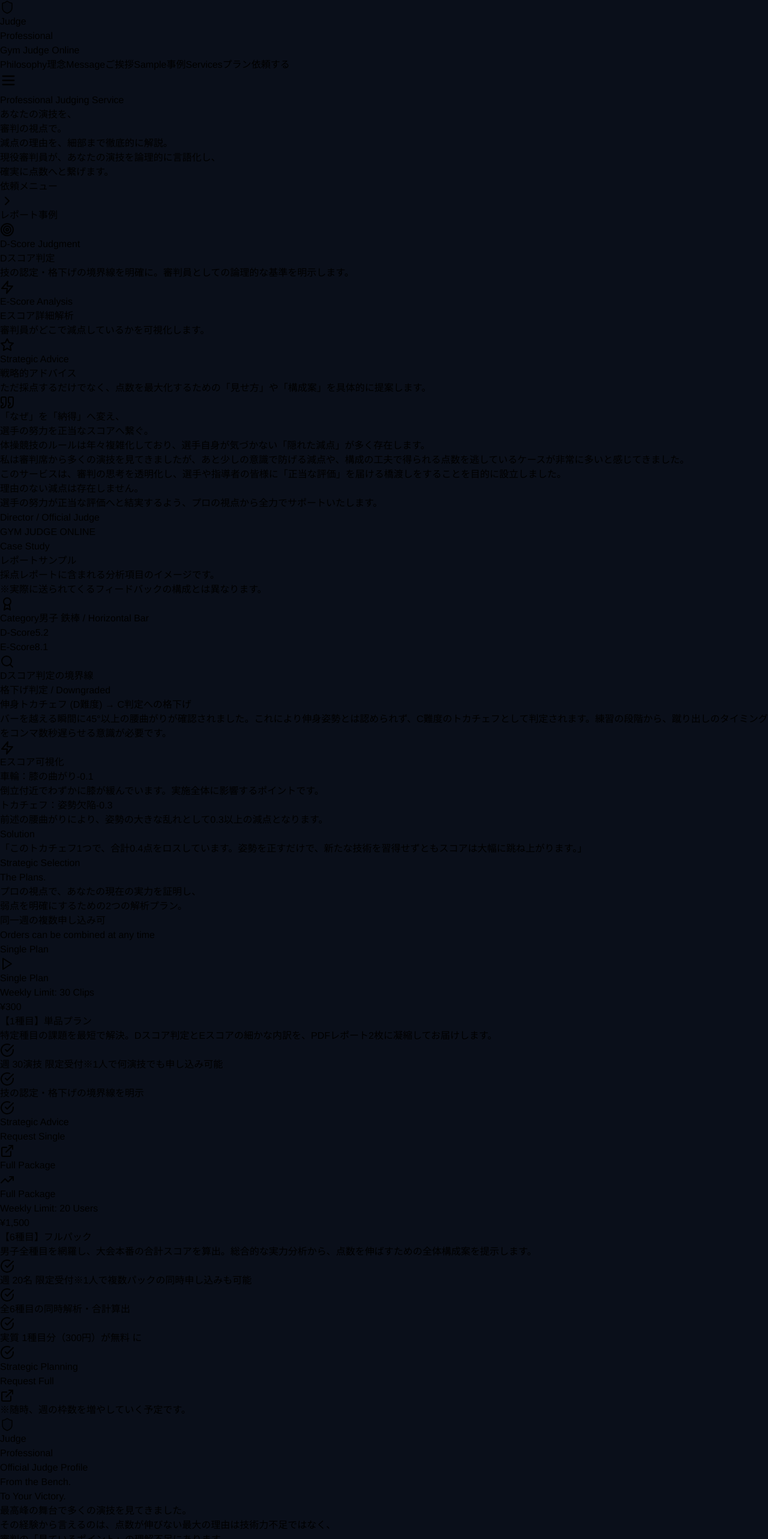
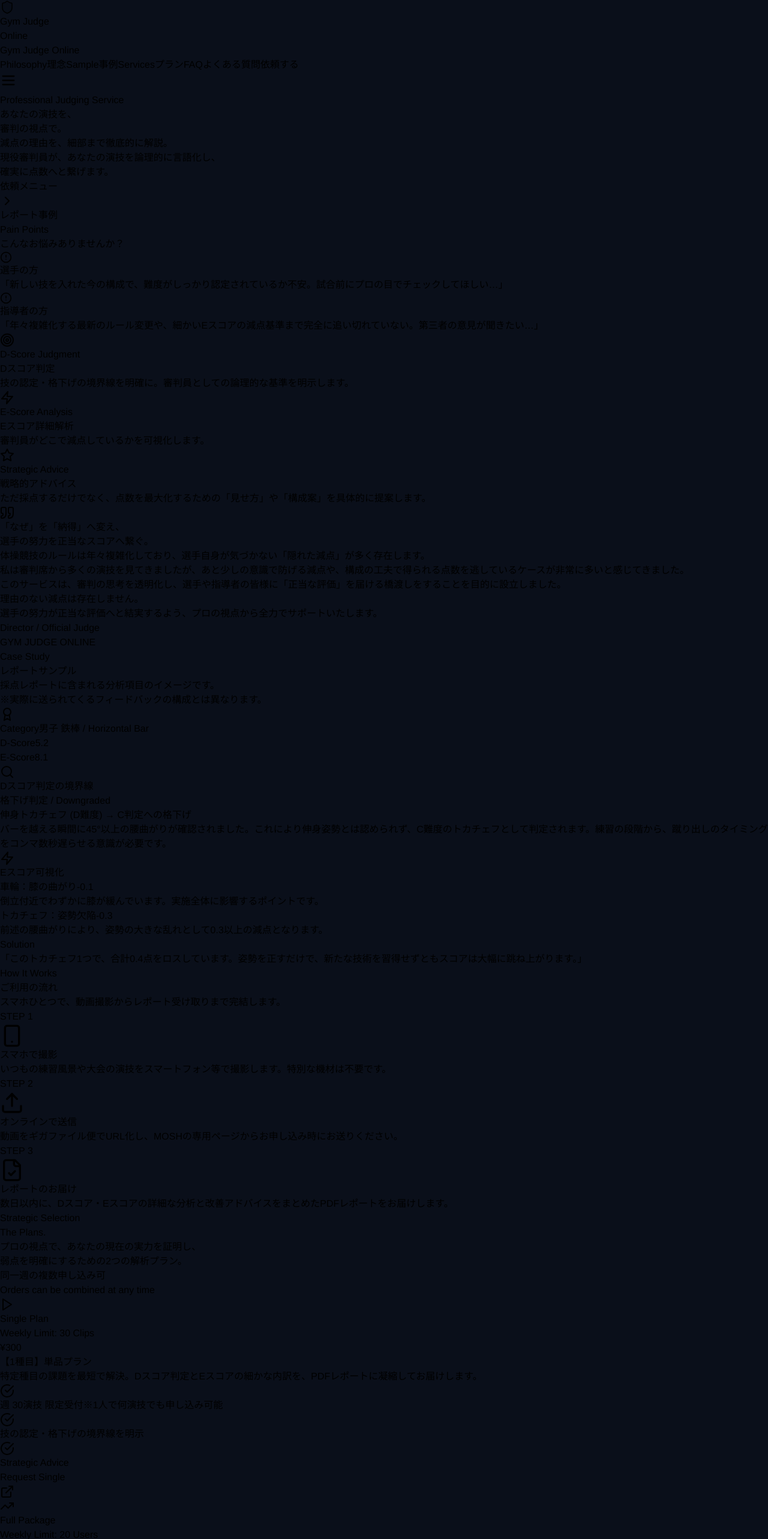
Before and after one commit to GYMJYADGEONLINE/gym-judge-online, a React (Vite) app: page / in a window 1280 px wide. Shown: the top 2566 px of the page at 60% size. Built offline with nearby package versions, Linux system fonts and the light colour scheme.

Commit message:
Update App.jsx

```diff
--- a/src/App.jsx
+++ b/src/App.jsx
@@ -1,13 +1,15 @@
 import React, { useState, useEffect } from 'react';
 import {
-  Menu, X, Award, CheckCircle, Send, Play,
-  FileText, TrendingUp, Mail, ChevronRight,
-  ExternalLink, Star, Target, Zap, Shield, Search, Quote
+  Menu, X, Award, CheckCircle, Play,
+  TrendingUp, Mail, ChevronRight,
+  ExternalLink, Star, Target, Zap, Shield, Search, Quote,
+  AlertCircle, Smartphone, Upload, FileCheck, HelpCircle
 } from 'lucide-react';
 
-// ロゴコンポーネント
-const Logo = ({ size = "normal" }) => {
+// ロゴコンポーネント（アニメーション付きリッチデザイン版）
+const Logo = ({ size = "normal", theme = "dark" }) => {
   const isLarge = size === "large";
+  const textColor = theme === "dark" ? "text-white" : "text-slate-900";
 
   return (
     <div className={`flex items-center gap-3 group cursor-pointer ${isLarge ? "flex-col scale-110 md:scale-125" : ""}`}>
@@ -37,17 +39,17 @@ const Logo = ({ size = "normal" }) => {
       {/* テキスト部分 */}
       <div className={`flex flex-col ${isLarge ? "items-center mt-8" : "items-start"}`}>
         <div className="flex items-baseline gap-1">
-          <span className={`font-serif tracking-[0.15em] leading-none text-white ${isLarge ? "text-5xl" : "text-xl"} uppercase drop-shadow-md`}>Judge</span>
+          <span className={`font-serif tracking-[0.15em] leading-none ${textColor} ${isLarge ? "text-4xl" : "text-lg"} uppercase drop-shadow-md whitespace-nowrap`}>Gym Judge</span>
         </div>
 
         {/* 装飾的なアンダーライン */}
-        <div className={`flex items-center gap-1.5 my-1.5 ${isLarge ? "w-36" : "w-14"}`}>
+        <div className={`flex items-center gap-1.5 my-1.5 ${isLarge ? "w-52" : "w-24"}`}>
           <div className="h-px bg-gradient-to-r from-transparent via-amber-500 to-transparent flex-grow"></div>
           <div className={`${isLarge ? "w-1.5 h-1.5" : "w-[3px] h-[3px]"} rotate-45 bg-amber-500`}></div>
           <div className="h-px bg-gradient-to-r from-amber-500 via-amber-500 to-transparent flex-grow"></div>
         </div>
 
-        <span className={`font-sans font-black tracking-[0.3em] text-amber-500/90 uppercase ${isLarge ? "text-[11px]" : "text-[6px]"}`}>Professional</span>
+        <span className={`font-sans font-black tracking-[0.3em] text-amber-500/90 uppercase ${isLarge ? "text-[12px]" : "text-[7px]"}`}>Online</span>
       </div>
     </div>
   );
@@ -59,11 +61,7 @@ const App = () => {
 
   useEffect(() => {
     if (typeof window === 'undefined') return;
-
-    const handleScroll = () => {
-      setScrolled(window.scrollY > 50);
-    };
-
+    const handleScroll = () => setScrolled(window.scrollY > 50);
     window.addEventListener('scroll', handleScroll, { passive: true });
     return () => window.removeEventListener('scroll', handleScroll);
   }, []);
@@ -75,11 +73,7 @@ const App = () => {
       const headerOffset = 100;
       const elementPosition = element.getBoundingClientRect().top;
       const offsetPosition = elementPosition + window.pageYOffset - headerOffset;
-
-      window.scrollTo({
-        top: offsetPosition,
-        behavior: "smooth"
-      });
+      window.scrollTo({ top: offsetPosition, behavior: "smooth" });
     }
     setIsMenuOpen(false);
   };
@@ -93,9 +87,9 @@ const App = () => {
 
   const navItems = [
     { name: 'Philosophy', label: '理念', id: 'philosophy' },
-    { name: 'Message', label: 'ご挨拶', id: 'message' },
     { name: 'Sample', label: '事例', id: 'sample' },
     { name: 'Services', label: 'プラン', id: 'services' },
+    { name: 'FAQ', label: 'よくある質問', id: 'faq' },
   ];
 
   return (
@@ -132,7 +126,7 @@ const App = () => {
             </a>
           </div>
 
-          <button onClick={() => setIsMenuOpen(!isMenuOpen)} className="md:hidden p-2 text-white" aria-label="メニュー">
+          <button onClick={() => setIsMenuOpen(!isMenuOpen)} className="md:hidden p-2 text-white">
             {isMenuOpen ? <X size={28} /> : <Menu size={28} />}
           </button>
         </div>
@@ -204,8 +198,43 @@ const App = () => {
         </div>
       </section>
 
+      {/* --- Pain Points (お悩み共感) --- */}
+      <section className="py-20 relative bg-[#0a0f1a] border-y border-white/5">
+        <div className="max-w-7xl mx-auto px-6 lg:px-12">
+          <div className="text-center mb-16">
+            <span className="text-amber-500 font-black tracking-[0.5em] text-[10px] md:text-xs uppercase block mb-4 leading-none">Pain Points</span>
+            <h2 className="text-3xl md:text-4xl font-black italic uppercase tracking-tighter leading-[1.35] text-white">こんなお悩みありませんか？</h2>
+          </div>
+
+          <div className="grid grid-cols-1 md:grid-cols-2 gap-8 max-w-4xl mx-auto">
+            {/* 選手の悩み */}
+            <div className="bg-slate-900/50 p-8 rounded-[32px] border border-slate-800 relative overflow-hidden group">
+              <div className="absolute top-0 left-0 w-1 h-full bg-blue-500 opacity-50"></div>
+              <div className="flex items-center gap-4 mb-4">
+                <div className="p-3 bg-slate-800 rounded-xl text-blue-500"><AlertCircle size={20} /></div>
+                <h3 className="font-bold text-lg text-white tracking-wide">選手の方</h3>
+              </div>
+              <p className="text-slate-400 leading-[1.8] font-medium text-sm">
+                「新しい技を入れた今の構成で、難度がしっかり認定されているか不安。試合前にプロの目でチェックしてほしい…」
+              </p>
+            </div>
+            {/* 指導者の悩み */}
+            <div className="bg-slate-900/50 p-8 rounded-[32px] border border-slate-800 relative overflow-hidden group">
+              <div className="absolute top-0 left-0 w-1 h-full bg-emerald-500 opacity-50"></div>
+              <div className="flex items-center gap-4 mb-4">
+                <div className="p-3 bg-slate-800 rounded-xl text-emerald-500"><AlertCircle size={20} /></div>
+                <h3 className="font-bold text-lg text-white tracking-wide">指導者の方</h3>
+              </div>
+              <p className="text-slate-400 leading-[1.8] font-medium text-sm">
+                「年々複雑化する最新のルール変更や、細かいEスコアの減点基準まで完全に追い切れていない。第三者の意見が聞きたい…」
+              </p>
+            </div>
+          </div>
+        </div>
+      </section>
+
       {/* Philosophy Section */}
-      <section id="philosophy" className="py-28 relative border-y border-white/5 bg-[#0a0f1a] text-white">
+      <section id="philosophy" className="py-28 relative bg-[#0a0f1a] text-white">
         <div className="max-w-7xl mx-auto px-6 lg:px-12">
           <div className="grid grid-cols-1 lg:grid-cols-3 gap-12">
             {[
@@ -244,7 +273,7 @@ const App = () => {
       </section>
 
       {/* Greeting Section */}
-      <section id="message" className="py-28 relative bg-[#0a0f1a] overflow-hidden">
+      <section id="message" className="py-28 relative bg-[#0a0f1a] overflow-hidden border-t border-white/5">
         <div className="max-w-4xl mx-auto px-6 lg:px-12 relative z-10 text-center text-white">
             <Quote className="w-12 h-12 text-amber-500/20 mx-auto mb-10" />
             <h2 className="text-2xl md:text-4xl font-black mb-12 italic leading-[1.8]">
@@ -361,8 +390,61 @@ const App = () => {
         </div>
       </section>
 
+      {/* --- How It Works (ご利用の流れ) --- */}
+      <section className="py-24 bg-slate-50 rounded-t-[60px] lg:rounded-t-[100px] shadow-[0_-20px_100px_rgba(0,0,0,0.7)] relative z-20">
+        <div className="max-w-7xl mx-auto px-6 lg:px-12 text-slate-900">
+          <div className="text-center mb-20">
+            <span className="text-amber-600 font-black tracking-[0.5em] text-[10px] md:text-xs uppercase block mb-4 leading-none">How It Works</span>
+            <h2 className="text-4xl md:text-5xl font-black italic uppercase tracking-tighter leading-[1.35] text-slate-900">ご利用の流れ</h2>
+            <p className="mt-4 text-slate-500 font-medium">スマホひとつで、動画撮影からレポート受け取りまで完結します。</p>
+          </div>
+
+          <div className="relative">
+            <div className="hidden md:block absolute top-1/2 left-0 w-full h-1 bg-gradient-to-r from-transparent via-amber-200 to-transparent -translate-y-1/2 z-0"></div>
+
+            <div className="grid grid-cols-1 md:grid-cols-3 gap-12 relative z-10">
+              {/* Step 1 */}
+              <div className="bg-white p-10 rounded-[40px] shadow-xl border border-slate-100 flex flex-col items-center text-center relative hover:-translate-y-2 transition-transform duration-300">
+                <div className="absolute -top-6 left-1/2 -translate-x-1/2 bg-slate-900 text-white font-black px-6 py-2 rounded-full text-sm italic tracking-widest border-4 border-slate-50">STEP 1</div>
+                <div className="w-20 h-20 bg-blue-50 text-blue-600 rounded-3xl flex items-center justify-center mb-8 mt-4 shadow-inner">
+                  <Smartphone size={40} />
+                </div>
+                <h3 className="text-2xl font-black text-slate-900 mb-4">スマホで撮影</h3>
+                <p className="text-slate-500 font-medium leading-relaxed">
+                  いつもの練習風景や大会の演技をスマートフォン等で撮影します。特別な機材は不要です。
+                </p>
+              </div>
+
+              {/* Step 2 */}
+              <div className="bg-white p-10 rounded-[40px] shadow-xl border border-slate-100 flex flex-col items-center text-center relative hover:-translate-y-2 transition-transform duration-300">
+                <div className="absolute -top-6 left-1/2 -translate-x-1/2 bg-slate-900 text-white font-black px-6 py-2 rounded-full text-sm italic tracking-widest border-4 border-slate-50">STEP 2</div>
+                <div className="w-20 h-20 bg-amber-50 text-amber-600 rounded-3xl flex items-center justify-center mb-8 mt-4 shadow-inner">
+                  <Upload size={40} />
+                </div>
+                <h3 className="text-2xl font-black text-slate-900 mb-4">オンラインで送信</h3>
+                <p className="text-slate-500 font-medium leading-relaxed">
+                  動画を<a href="https://gigafile.nu/" target="_blank" rel="noopener noreferrer" className="text-blue-600 font-bold underline hover:text-blue-800 transition-colors">ギガファイル便</a>でURL化し、MOSHの専用ページからお申し込み時にお送りください。
+                </p>
+              </div>
+
+              {/* Step 3 */}
+              <div className="bg-white p-10 rounded-[40px] shadow-xl border border-slate-100 flex flex-col items-center text-center relative hover:-translate-y-2 transition-transform duration-300">
+                <div className="absolute -top-6 left-1/2 -translate-x-1/2 bg-amber-500 text-slate-900 font-black px-6 py-2 rounded-full text-sm italic tracking-widest border-4 border-slate-50">STEP 3</div>
+                <div className="w-20 h-20 bg-emerald-50 text-emerald-600 rounded-3xl flex items-center justify-center mb-8 mt-4 shadow-inner">
+                  <FileCheck size={40} />
+                </div>
+                <h3 className="text-2xl font-black text-slate-900 mb-4">レポートのお届け</h3>
+                <p className="text-slate-500 font-medium leading-relaxed">
+                  数日以内に、Dスコア・Eスコアの詳細な分析と改善アドバイスをまとめたPDFレポートをお届けします。
+                </p>
+              </div>
+            </div>
+          </div>
+        </div>
+      </section>
+
       {/* Services Section */}
-      <section id="services" className="py-32 bg-white text-slate-900 rounded-t-[60px] lg:rounded-t-[100px] shadow-[0_-20px_100px_rgba(0,0,0,0.7)] relative z-20">
+      <section id="services" className="py-32 bg-white text-slate-900 relative z-20 border-t border-slate-200">
         <div className="max-w-7xl mx-auto px-6 lg:px-12 text-slate-900">
           <div className="flex flex-col md:flex-row justify-between items-end mb-24 gap-12 text-left">
             <div className="max-w-2xl">
@@ -383,10 +465,7 @@ const App = () => {
 
           <div className="grid grid-cols-1 lg:grid-cols-2 gap-16">
             {/* Single Plan */}
-            <div className="relative group overflow-hidden bg-slate-50 rounded-[60px] p-12 md:p-14 border border-slate-200 hover:shadow-3xl transition-all duration-700 text-left">
-              <div className="absolute top-10 right-10 text-[10px] font-black bg-white border border-slate-200 text-slate-400 px-6 py-2 rounded-full uppercase tracking-widest shadow-sm leading-none hidden">
-                Single Plan
-              </div>
+            <div className="relative group overflow-hidden bg-slate-50 rounded-[60px] p-12 md:p-14 border border-slate-200 hover:shadow-3xl transition-all duration-700 text-left flex flex-col">
               <div className="relative z-10 flex flex-col h-full">
                 <div className="flex justify-between items-start mb-16 text-slate-900">
                   <div className="p-8 bg-white shadow-xl rounded-[32px] border border-slate-100 group-hover:scale-105 transition-transform duration-500 text-slate-900">
@@ -405,7 +484,7 @@ const App = () => {
 
                 <h3 className="text-3xl md:text-4xl font-black mb-10 italic uppercase tracking-tighter border-l-4 border-blue-600 pl-8 leading-[1.35] text-slate-900 text-left">【1種目】単品プラン</h3>
                 <p className="text-slate-500 text-lg md:text-xl mb-14 font-medium leading-[1.95] text-left">
-                  特定種目の課題を最短で解決。Dスコア判定とEスコアの細かな内訳を、PDFレポート2枚に凝縮してお届けします。
+                  特定種目の課題を最短で解決。Dスコア判定とEスコアの細かな内訳を、PDFレポートに凝縮してお届けします。
                 </p>
 
                 <ul className="space-y-10 mb-16 flex-grow text-slate-900">
@@ -430,7 +509,7 @@ const App = () => {
                   href={LINKS.SINGLE}
                   target="_blank"
                   rel="noopener noreferrer"
-                  className="w-full bg-slate-900 text-white py-8 rounded-[30px] font-black text-2xl flex items-center justify-center gap-4 transition-all hover:scale-[1.03] shadow-2xl shadow-slate-900/20 italic uppercase tracking-tighter"
+                  className="w-full mt-auto bg-slate-900 text-white py-8 rounded-[30px] font-black text-2xl flex items-center justify-center gap-4 transition-all hover:scale-[1.03] shadow-2xl shadow-slate-900/20 italic uppercase tracking-tighter"
                 >
                   Request Single <ExternalLink size={24} />
                 </a>
@@ -438,11 +517,8 @@ const App = () => {
             </div>
 
             {/* Premium Pack */}
-            <div className="relative group overflow-hidden bg-slate-900 text-white rounded-[60px] p-12 md:p-14 shadow-[0_50px_100px_-30px_rgba(0,0,0,0.6)] transition-all duration-700 border border-slate-800 text-white text-left">
+            <div className="relative group overflow-hidden bg-slate-900 text-white rounded-[60px] p-12 md:p-14 shadow-[0_50px_100px_-30px_rgba(0,0,0,0.6)] transition-all duration-700 border border-slate-800 text-white text-left flex flex-col">
               <div className="absolute inset-0 bg-gradient-to-br from-amber-600/15 to-transparent opacity-60"></div>
-              <div className="absolute top-10 right-10 text-[10px] font-black bg-white/10 border border-white/10 text-white/50 px-6 py-2 rounded-full uppercase tracking-widest shadow-lg leading-none hidden">
-                Full Package
-              </div>
 
               <div className="relative z-10 flex flex-col h-full">
                 <div className="flex justify-between items-start mb-16 text-white">
@@ -500,11 +576,53 @@ const App = () => {
               </div>
             </div>
           </div>
+        </div>
+      </section>
 
-          <div className="text-center mt-12">
-            <p className="text-slate-400 font-bold text-sm tracking-widest bg-slate-100/50 inline-block px-6 py-2 rounded-full border border-slate-200">
-               ※随時、週の枠数を増やしていく予定です。
-            </p>
+      {/* --- FAQ (よくある質問) --- */}
+      <section id="faq" className="py-24 bg-slate-50 relative border-t border-slate-200">
+        <div className="max-w-4xl mx-auto px-6 lg:px-12 text-slate-900">
+          <div className="text-center mb-16">
+            <span className="text-slate-400 font-black tracking-[0.5em] text-[10px] md:text-xs uppercase block mb-4 leading-none">Questions & Answers</span>
+            <h2 className="text-4xl md:text-5xl font-black italic uppercase tracking-tighter leading-[1.35] text-slate-900 flex items-center justify-center gap-3">
+              <HelpCircle className="text-amber-500 w-10 h-10" /> よくある質問
+            </h2>
+          </div>
+
+          <div className="space-y-6">
+            {[
+              {
+                q: "動画はどうやって送ればいいですか？",
+                a: "正確な判定を行うため、高画質のまま送れる「ギガファイル便（無料）」をご利用いただき、発行されたダウンロードURLをお申し込み時の連絡事項欄にお知らせください。※ファイルの保持期限は「7日以上」に設定をお願いします。"
+              },
+              {
+                q: "動画の撮影角度に指定はありますか？",
+                a: "基本的には審判席に近い角度（斜め前や真横など、演技全体が見える位置）が望ましいですが、普段の練習動画で十分分析可能です。画角から見切れてしまっている部分の判定はできない場合がございます。"
+              },
+              {
+                q: "納品まで何日くらいかかりますか？",
+                a: "ご依頼状況にもよりますが、原則として動画受領から「3〜5日以内」にPDFレポートをお返しいたします。お急ぎの場合は事前にご相談ください。"
+              },
+              {
+                q: "地方の無名選手や、初心者レベルでも依頼して大丈夫ですか？",
+                a: "もちろんです！現在のレベルは一切問いません。基礎的な技の減点ポイントを知ることが、将来の大きな成長に繋がります。安心してご依頼ください。"
+              },
+              {
+                q: "1つの動画に複数の演技が映っている場合はどうなりますか？",
+                a: "1回の依頼につき「1演技（通し、または特定の技）」の分析となります。複数の演技の分析をご希望の場合は、演技の数だけプランをご購入いただくか、フルパックをご利用ください。"
+              }
+            ].map((faq, index) => (
+              <div key={index} className="bg-slate-50 rounded-3xl p-8 border border-slate-100 hover:border-amber-200 transition-colors">
+                <h4 className="text-xl font-black text-slate-900 mb-4 flex gap-4">
+                  <span className="text-amber-500 font-serif italic">Q.</span>
+                  {faq.q}
+                </h4>
+                <p className="text-slate-600 font-medium leading-relaxed flex gap-4 pl-1">
+                  <span className="text-slate-300 font-serif italic font-black">A.</span>
+                  {faq.a}
+                </p>
+              </div>
+            ))}
           </div>
         </div>
       </section>
@@ -514,7 +632,7 @@ const App = () => {
         <div className="max-w-7xl mx-auto px-6 lg:px-12 text-slate-900 text-left">
           <div className="flex flex-col lg:flex-row items-center gap-24">
             <div className="lg:w-2/5 w-full flex justify-center">
-               <Logo size="large" />
+               <Logo size="large" theme="light" />
             </div>
 
             <div className="lg:w-3/5 text-slate-900 text-left">
@@ -524,9 +642,9 @@ const App = () => {
                  <span className="text-slate-300">To Your Victory.</span>
                </h2>
                <p className="text-xl md:text-2xl text-slate-500 mb-14 font-medium leading-[2.1] border-l-4 border-slate-900 pl-10 italic text-left">
-                 最高峰の舞台で多くの演技を見てきました。<br className="hidden md:block" />
-                 その経験から言えるのは、点数が伸びない最大の理由は技術力不足ではなく、<br className="hidden md:block" />
-                 審判の「見ているポイント」の理解不足にあります。
+                 多くの大会で審判を務める中で感じるのは、<br className="hidden md:block" />
+                 「あと少しの意識の違い」がスコアを大きく左右するということです。<br className="hidden md:block" />
+                 日々の努力がしっかり点数に結びつくよう、審判の目線からサポートします。
                </p>
 
                <div className="grid grid-cols-1 sm:grid-cols-2 gap-8 mb-16 text-left">
```
